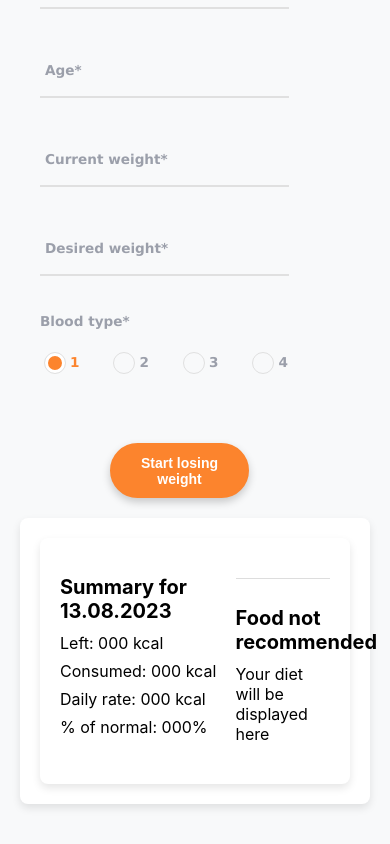
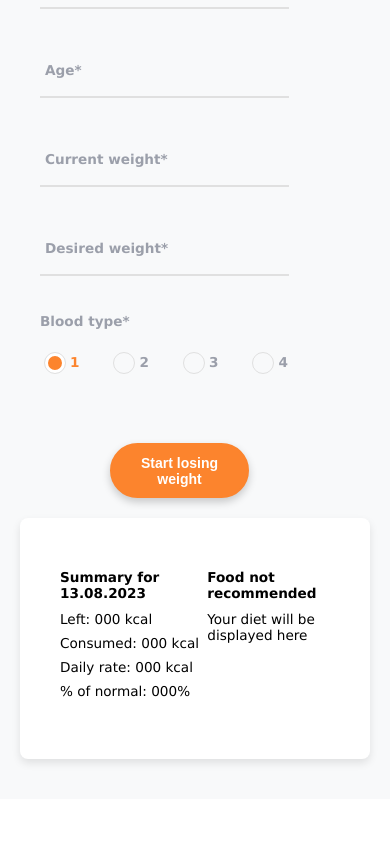
Before and after one commit to logarithms17/slim-mom-fullstack, a React (Create React App) app: page /slim-mom-fullstack/calculator in a window 390 px wide. Shown: the part 415-1259 px from the top of the page. After the commit the page ends 1214 px from the top, so only its background shows below. Built offline with nearby package versions, Linux system fonts and the light colour scheme.

Commit message:
Update Summary.module.css

```diff
--- a/src/components/Summary/Summary.module.css
+++ b/src/components/Summary/Summary.module.css
@@ -1,10 +1,11 @@
 .summaryContainer {
+  font-family: verdana, -apple-system, BlinkMacSystemFont, 'Segoe UI', 'Roboto',
+    'Oxygen', 'Ubuntu', 'Cantarell', 'Fira Sans', 'Droid Sans', 'Helvetica Neue',
+    sans-serif;
   display: flex;
   flex-direction: column; /* Default: stack sections vertically */
   background-color: #fff;
   padding: 20px;
-  border-radius: 8px;
-  box-shadow: 0 4px 8px rgba(0, 0, 0, 0.1);
 }
 
 /* Summary Section styling */
@@ -29,13 +30,12 @@ ul li {
 
 /* Food Not Recommended Section styling */
 .foodSection {
-  margin-top: 20px;
   border-top: 1px solid #ddd;
   padding-top: 10px;
 }
 
 /* Tablet view */
-@media (max-width: 768px) {
+@media (max-width: 767px) {
   .summaryContainer {
     flex-direction: row; /* Align sections horizontally */
     justify-content: space-between; /* Space between the sections */
@@ -47,8 +47,20 @@ ul li {
   }
 
   .foodSection {
-    width: 35%; /* Adjust width for food section */
+    width: 50%; /* Adjust width for food section */
     position: static; /* Ensure normal flow */
+    margin-top: 0;
+    padding-top: 0;
+  }
+  .foodSection {
+    border-top: none;
+  }
+  h2 {
+    font-size: 0.85rem;
+    margin-bottom: 10px;
+  }
+  li {
+    font-size: 0.85rem;
   }
 }
 
@@ -56,11 +68,23 @@ ul li {
 @media (max-width: 375px) {
   .summaryContainer {
     flex-direction: column; /* Stack sections vertically */
-    font-size: 14px;
+    font-size: 0.85rem;
+    width: 100%;
+    padding-left: 0;
   }
-
+  .summarySection {
+    margin-top: 10px; /* Reduced margin on mobile */
+    width: 100%; /* Full width on mobile */
+  }
   .foodSection {
     margin-top: 10px; /* Reduced margin on mobile */
     width: 100%; /* Full width on mobile */
   }
+  h2 {
+    font-size: 0.85rem;
+    margin-bottom: 10px;
+  }
+  li {
+    font-size: 0.85rem;
+  }
 }
```
